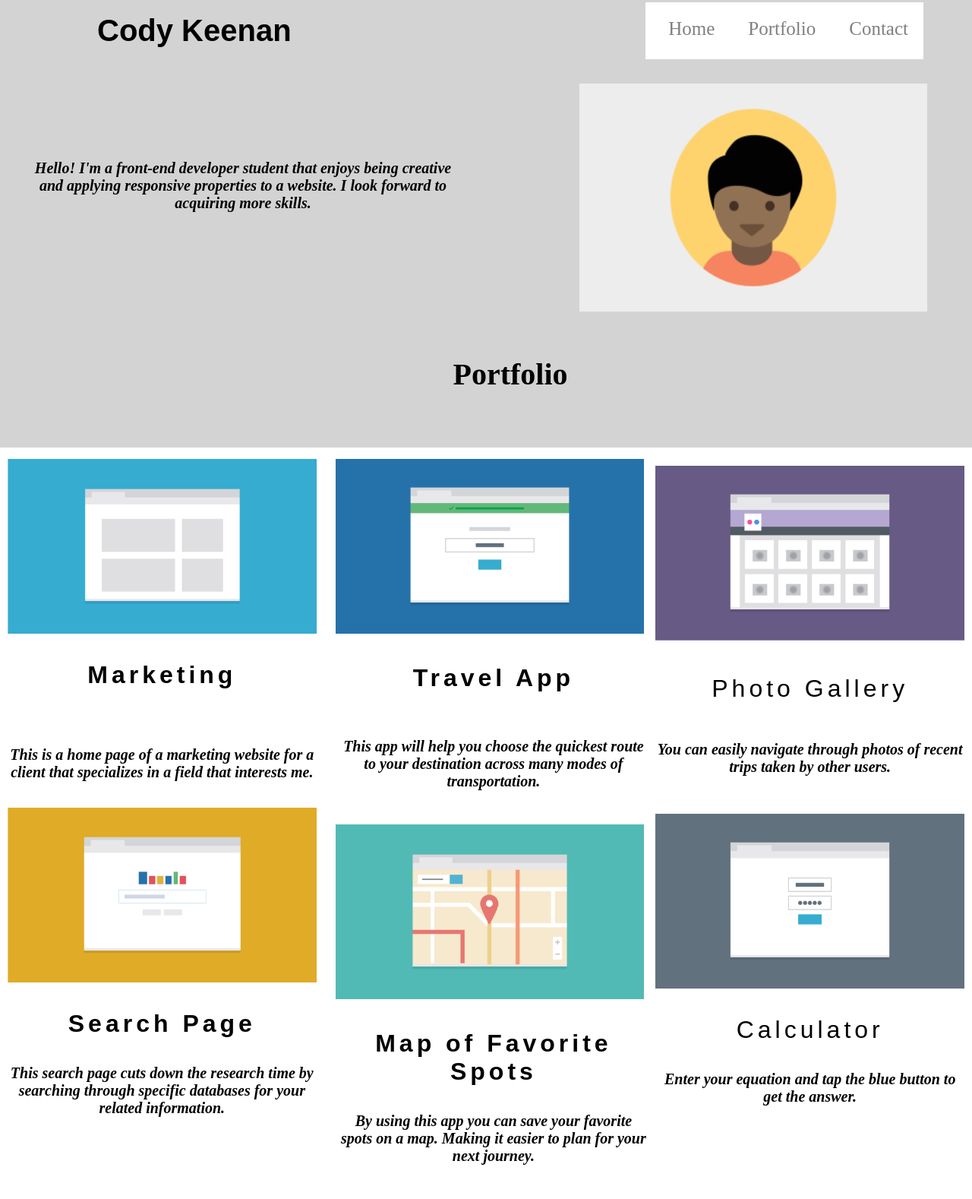
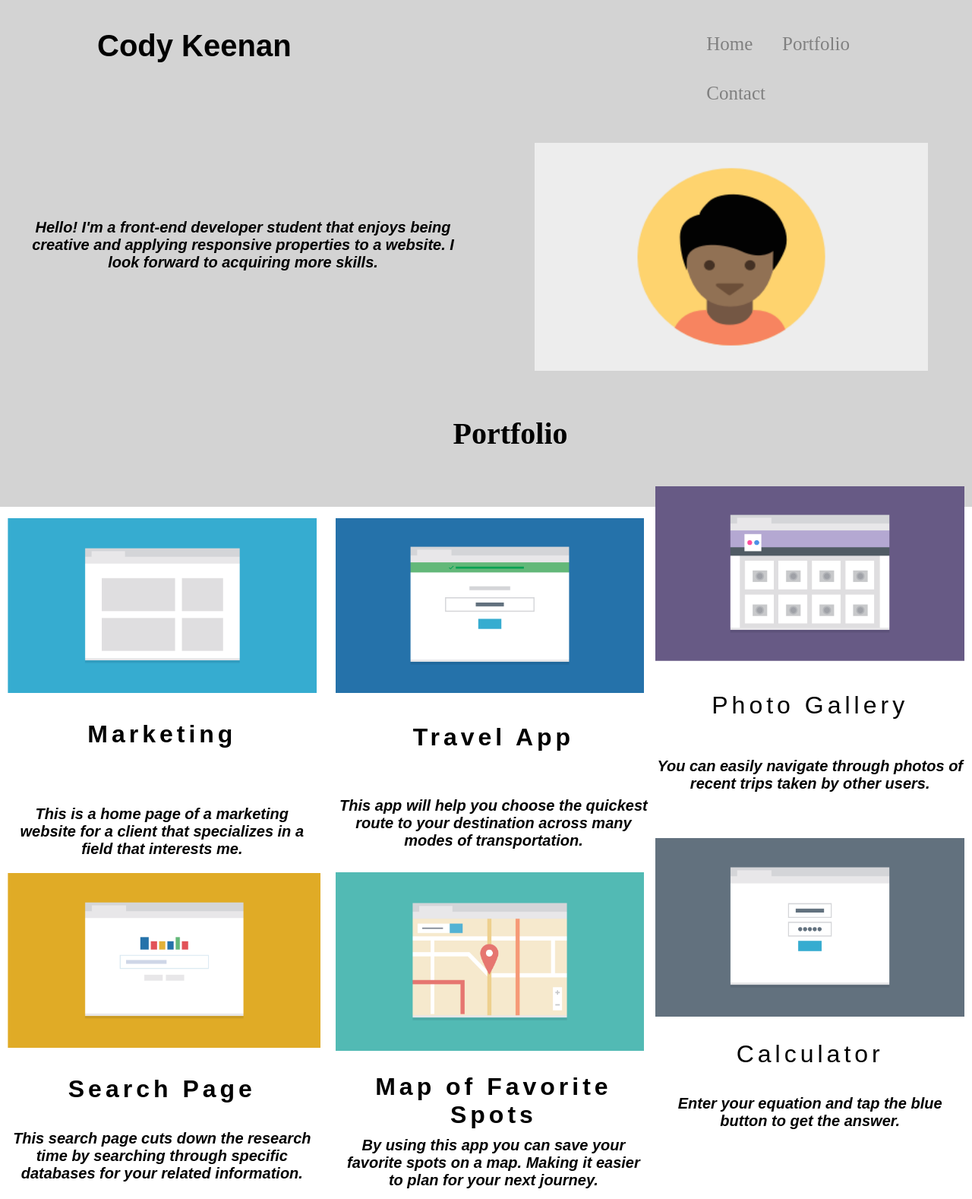
Before and after one commit to codyk303/Responsive-Project, a plain HTML site: page index.html in a window 1280 px wide. Shown: the part 27-1605 px from the top of the page at 76% size. Drawn offline with Linux system fonts and the light colour scheme.

Commit message:
Add files via upload
I fixed the header tags and added a title. Moved the body tag. Worked on more css padding and margins. Inserted new font 'ubuntu'.

```diff
--- a/css/styles.css
+++ b/css/styles.css
@@ -17,6 +17,7 @@ li {
   padding-top: 5px;
   padding-bottom: 5px;
   margin-bottom: 5px;
+  background-color: lightgrey;
   }
 .main-nav {
   line-height: 50px;
@@ -27,6 +28,7 @@ li {
   padding-left: 10px;
   padding-top: 5px;
   padding-bottom: 5px;
+  padding-right: 10px;
   background-color: white;
 }
 .background {
@@ -50,7 +52,7 @@ li {
   text-align: center;
   font-weight: bold;
   font-style: oblique;
-  font-family: ubuntu;
+  font-family: 'Ubuntu', sans-serif;
   width:70%;
   padding:10px;
   margin-left: auto;
@@ -109,10 +111,11 @@ a:active {
   .main-nav li{
     display:inline-block;
     padding-left: 20px;
-    padding-right: 20px;
+    padding-right: 5%;
   }
-  nav {
-    text-align: center;
+  .main-nav {
+    padding-left: 20%;
+    background-color:lightgrey;
   }
   .opening {
     float: right;
@@ -247,6 +250,7 @@ section {
 .main-nav {
   float:right;
   margin-top: 50px;
+  background-color: lightgrey;
 }
 .opening {
   float:right;
@@ -258,6 +262,11 @@ section {
 }
 .opening img {
   height:350px;
+  width:90%;
+  margin-right: 15px;
+  padding-left: 0;
+  margin-left: 0;
+  padding-right: 0;
 }
 .background {
   margin-bottom: 100px;
@@ -310,17 +319,23 @@ header {
 }
 .calculator, .gallery {
   position:relative;
-  top:-955px;
+  top:-1005px;
 }
 .gallery p {
   margin-top: 15px;
 }
 .gallery img {
   margin-bottom: 10px;
+  margin-top: 40px;
+  padding:10px;
+  padding-top: 15px;
+  padding-bottom: 5px;
 }
 .calculator img {
-  margin-top: 30px;
+  margin-top: 40px;
   margin-left: 10px;
+  padding: 10px;
+  padding-bottom: 5px;
 }
 .search img {
   padding-left: 10px;
@@ -331,10 +346,21 @@ header {
 }
 .gps img {
   margin-left: 0;
-  margin-top: 15px;
+  margin-top: 10px;
+  margin-bottom: 10px;
+  padding:10px;
+  padding-top: 0;
+  padding-bottom: 15px;
+}
+.gps h6 {
+  padding-top: 0;
+  padding-bottom: 0;
+  margin-bottom: 0;
 }
 .marketing img {
+  margin-top: 0;
   margin-right: 0;
+  padding-right: 5px;
 }
 
 
--- a/index.html
+++ b/index.html
@@ -1,8 +1,10 @@
 <!DOCTYPE html>
-<html>
+<html lang="en">
 <meta name="viewport" content="width=device-width,intial-scale=1.0">
 <link rel="stylesheet" href="css/styles.css">
-<header class="background">
+  <title>Cody's Portfolio</title>
+<body class="background">
+  <header>
     <h1 id="top">Cody Keenan</h1>
       <nav>
         <ul class="main-nav">
@@ -12,7 +14,7 @@
         </ul>
         </nav>
     <div class="opening">
-    <image src="images/responsive-layout-profile.png" alt="Place Profile image"  class="center">
+      <img src="images/responsive-layout-profile.png" alt="Place Profile image"  class="center">
     </div>
     <div class="statement">
       <p class="introduction">Hello! I'm a front-end developer student that enjoys being creative and applying responsive properties to a website. I look forward to acquiring more skills.</p>
@@ -21,15 +23,14 @@
   <section>
     <div class="row">
         <div class="col1">
-        <body class="background">
             <div class="portfolio1">
                 <h2 class="portfolio" id="portfolio">Portfolio</h2>
-                <image src="images/portfolio-1.png" alt="Place image folders"  class="center primary">
+                  <img src="images/portfolio-1.png" alt="Place image folders"  class="center primary">
             </div>
             <div class="marketing">
                 <h3 class="heading primary">Marketing</h3>
                     <p class="introduction primary">This is a home page of a marketing website for a client that specializes in a field that interests me.</p>
-                <image src="images/portfolio-2.png" alt="Place image graphs"   class="center primary ">
+                  <img src="images/portfolio-2.png" alt="Place image graphs"   class="center primary ">
             </div>
             <div class="search">
                 <h4 class="heading primary">Search Page</h4>
```
Lines whose indentation alone changed are shown as unchanged.
